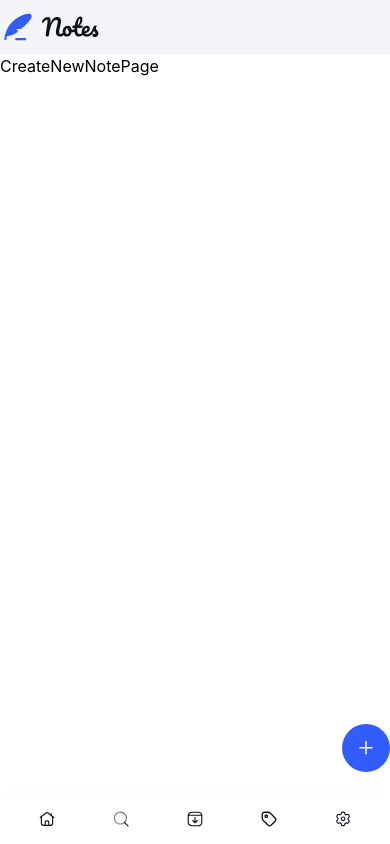
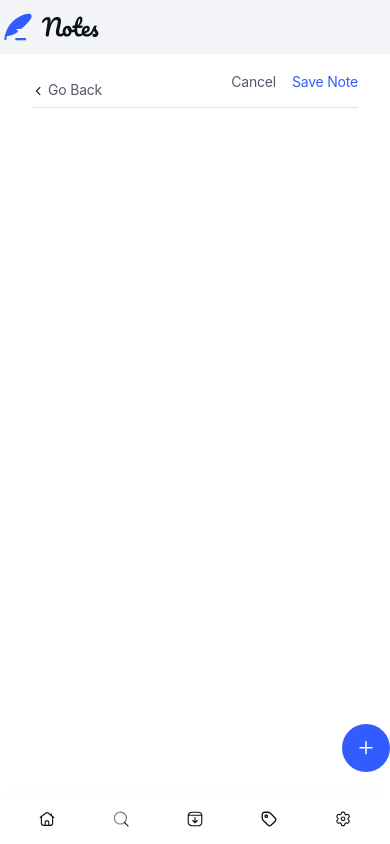
Before and after one commit to HamDean/note-taking-web-app, a React (Vite) app in the folder frontend/: page /create in a window 390 px wide. Built offline with nearby package versions, Linux system fonts and the light colour scheme; a web font is replaced by a local one.

Commit message:
Create navbar component for new note page

```diff
--- /dev/null
+++ b/frontend/src/components/NewNotePageNavBar.tsx
@@ -0,0 +1,18 @@
+import backIcon from "../assets/images/icon-arrow-left.svg";
+
+const NewNotePageNavBar = () => {
+  return (
+    <div className="h-8.5 border-b border-b-neutral-200 text-neutral-600 flex justify-between text-preset-5 lg:hidden">
+      <div className="flex items-center gap-1 cursor-pointer">
+        <img className="w-3 h-3" src={backIcon} alt="back" />
+        <span>Go Back</span>
+      </div>
+
+      <div className="flex gap-4">
+        <span className="cursor-pointer">Cancel</span>
+        <span className="text-blue-500 cursor-pointer">Save Note</span>
+      </div>
+    </div>
+  );
+};
+export default NewNotePageNavBar;
--- a/frontend/src/index.css
+++ b/frontend/src/index.css
@@ -153,6 +153,7 @@
   @apply hidden md:block md:gap-8
 }
 
-/* .tags-section > div:not(:last-child) {
-  @apply md:border-r md:border-neutral-200 md:border-l
-} */
+.note-editor:empty::before {
+  content: attr(data-placeholder);
+  color: #aaa;
+}
--- a/frontend/src/pages/CreateNewNotePage.tsx
+++ b/frontend/src/pages/CreateNewNotePage.tsx
@@ -1,6 +1,10 @@
+import NewNotePageNavBar from "../components/NewNotePageNavBar";
+
 const CreateNewNotePage = () => {
   return (
-    <div>CreateNewNotePage</div>
+    <section className="px-8 py-5">
+      <NewNotePageNavBar />
+    </section>
   )
 }
 export default CreateNewNotePage
```
